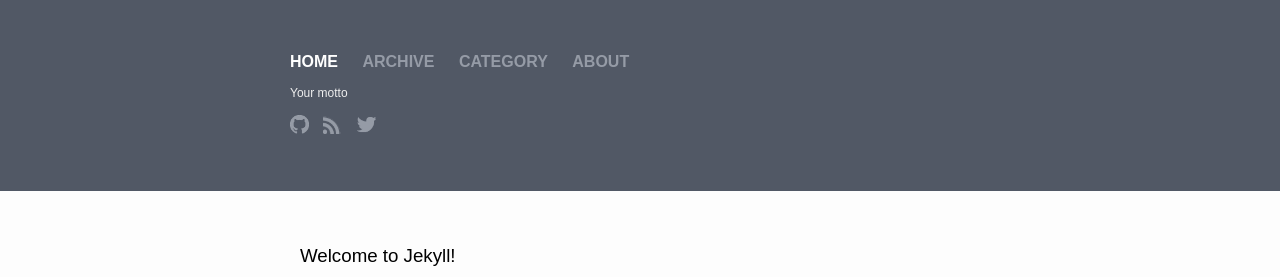
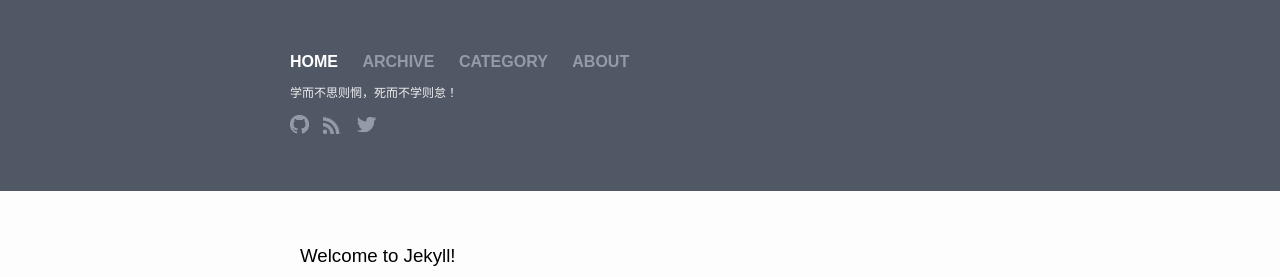
Before and after one commit to momocsdn/momocsdn.github.io, a Jekyll site: the page built from index.html, in a window 1280 px wide. Shown: the top 277 px of the page. Built offline with Jekyll 4.4.1, drawn with Linux system fonts in a browser that asks for light colours.

Commit message:
博客名字和邮箱更改

```diff
--- a/_config.yml
+++ b/_config.yml
@@ -1,7 +1,7 @@
 # Site settings
-title: Your awesome title
-motto: Your motto
-email: your-email@domain.com
+title: 沉墨墨
+motto: 学而不思则惘，死而不学则怠！
+email: momocsdn@163.com
 description: > # this means to ignore newlines until "baseurl:"
   Write an awesome description for your new site here. You can edit this
   line in _config.yml. It will appear in your document head meta (for
```
Also changed, not shown: 1 other file.
